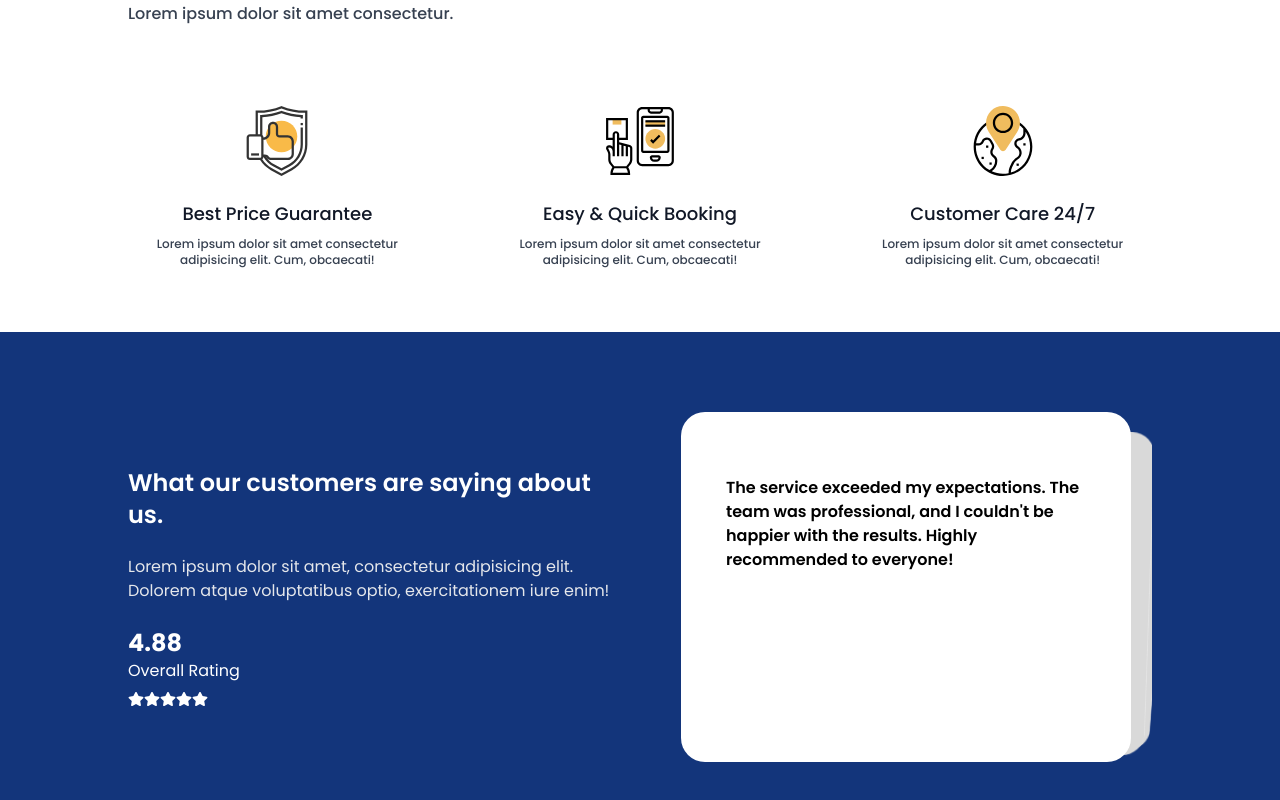
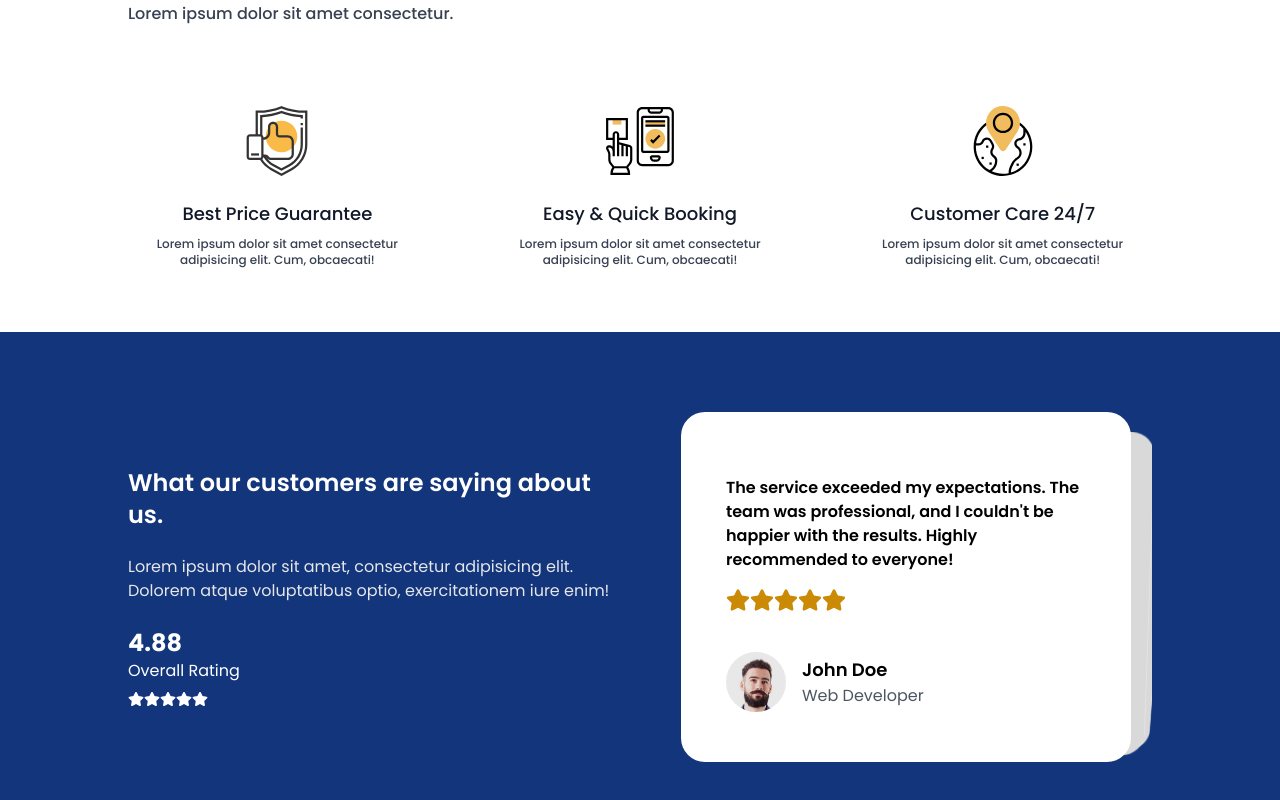
Before and after one commit to denisdiaconu/travista, a Next.js app: page / in a window 1280 px wide. Shown: the part 2474-3274 px from the top of the page. Built offline with nearby package versions, Linux system fonts and the light colour scheme.

Commit message:
Add style and client to slider

```diff
--- a/components/Home/Reviews/ReviewSlider.tsx
+++ b/components/Home/Reviews/ReviewSlider.tsx
@@ -7,6 +7,8 @@ import 'swiper/css/effect-cards';
 
 import { EffectCards } from 'swiper/modules';
 import { reviewData } from '@/data/data';
+import { FaStar } from 'react-icons/fa';
+import Image from 'next/image';
 
 const ReviewSlider = () => {
   return (
@@ -19,12 +21,40 @@ const ReviewSlider = () => {
       >
         {reviewData.map((data) => {
           return (
-            <SwiperSlide key={data.id} className='bg-white rounded-3xl block'>
-              <div className='w-[80%] mx-auto mt-16'>
-                <p className='text-xs sm:text-sm md:text-base font-semibold'>{data.review}</p>
+            <SwiperSlide key={data.id} className="bg-white rounded-3xl block">
+              <div className="w-[80%] mx-auto mt-16">
+                <p className="text-xs sm:text-sm md:text-base font-semibold">
+                  {data.review}
+                </p>
+                <div className="flex items-center mt-4">
+                  <FaStar className="text-yellow-600 w-3 h-3 md:w-6 md:h-6" />
+                  <FaStar className="text-yellow-600 w-3 h-3 md:w-6 md:h-6" />
+                  <FaStar className="text-yellow-600 w-3 h-3 md:w-6 md:h-6" />
+                  <FaStar className="text-yellow-600 w-3 h-3 md:w-6 md:h-6" />
+                  <FaStar className="text-yellow-600 w-3 h-3 md:w-6 md:h-6" />
+                </div>
+                <div className="mt-10">
+                  <div className="flex items-center space-x-4">
+                    <Image
+                      src={data.image}
+                      alt="client"
+                      width={60}
+                      height={60}
+                      className="rounded-full"
+                    />
+                    <div>
+                      <p className="text-sm sm:text-lg font-semibold">
+                        {data.name}
+                      </p>
+                      <p className="text-gray-600 text-xs sm:text-base">
+                        Web Developer
+                      </p>
+                    </div>
+                  </div>
+                </div>
               </div>
             </SwiperSlide>
-          )
+          );
         })}
       </Swiper>
     </div>
```
